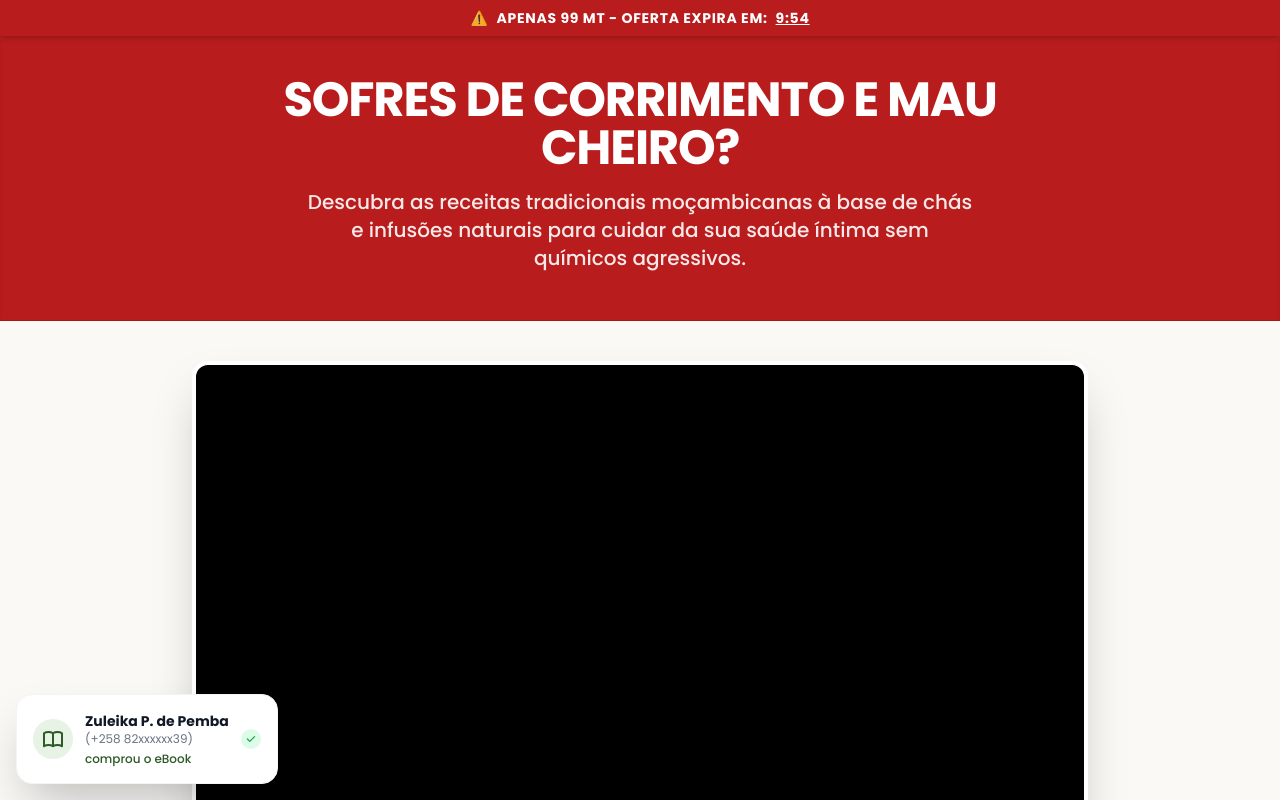
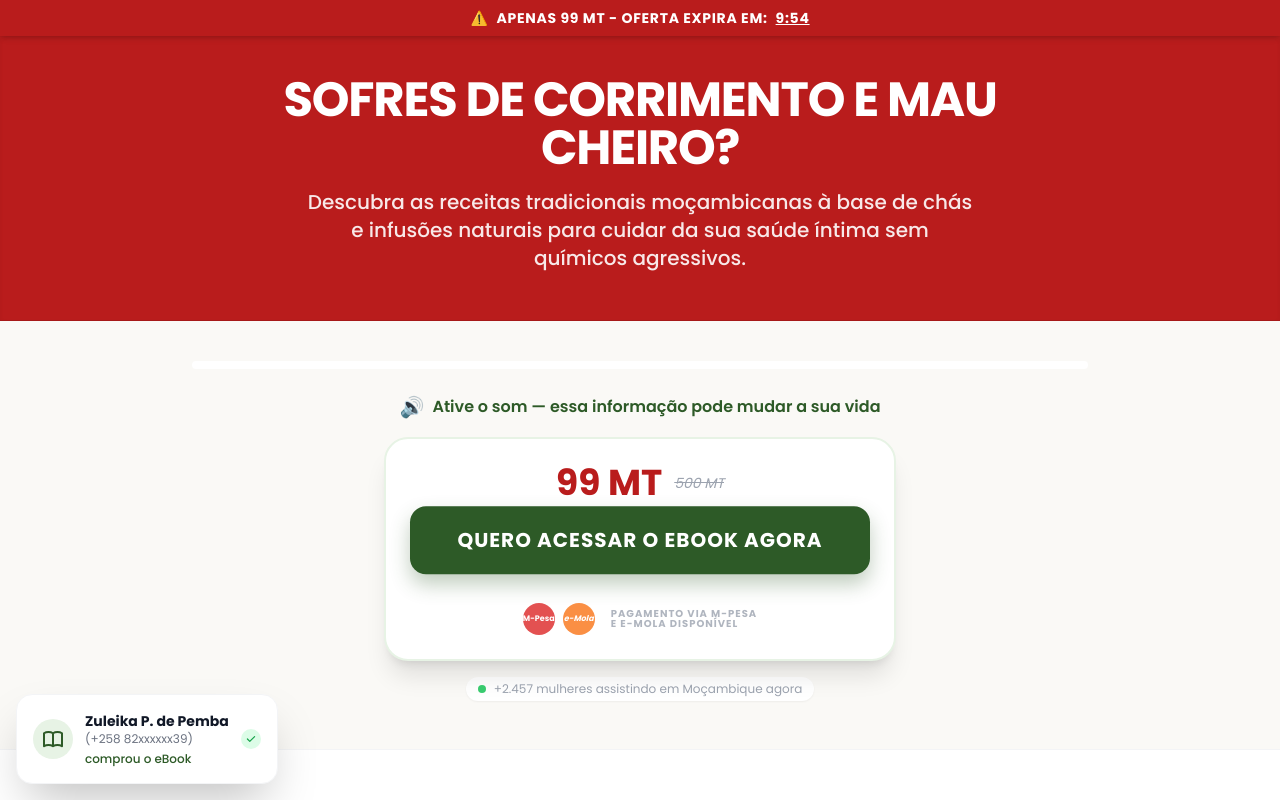
Before and after one commit to perfectdetails258-byte/Receitas-Natural-par-curar-o-corrimento, a React (Vite) app: page / in a window 1280 px wide. Shown: the top 800 px of the page. Built offline with nearby package versions, Linux system fonts and the light colour scheme.

Commit message:
Fix VSL display issue by removing container constraints

```diff
--- a/components/VSL.tsx
+++ b/components/VSL.tsx
@@ -21,7 +21,7 @@ const VSL: React.FC<VSLProps> = ({ isVisible = true }) => {
     <section className="pt-6 md:pt-10 pb-12 px-4 md:px-6 bg-[#FAF9F6]">
       <div className="max-w-4xl mx-auto">
         {/* VTurbo SmartPlayer Container */}
-        <div className="relative overflow-hidden rounded-2xl shadow-2xl bg-black aspect-video border-4 border-white">
+        <div className="relative rounded-2xl shadow-2xl bg-black border-4 border-white">
           <div
             dangerouslySetInnerHTML={{
               __html: `<vturb-smartplayer id="vid-6960206e93850164e9fb2b64" style="display: block; margin: 0 auto; width: 100%; "></vturb-smartplayer>`
```
